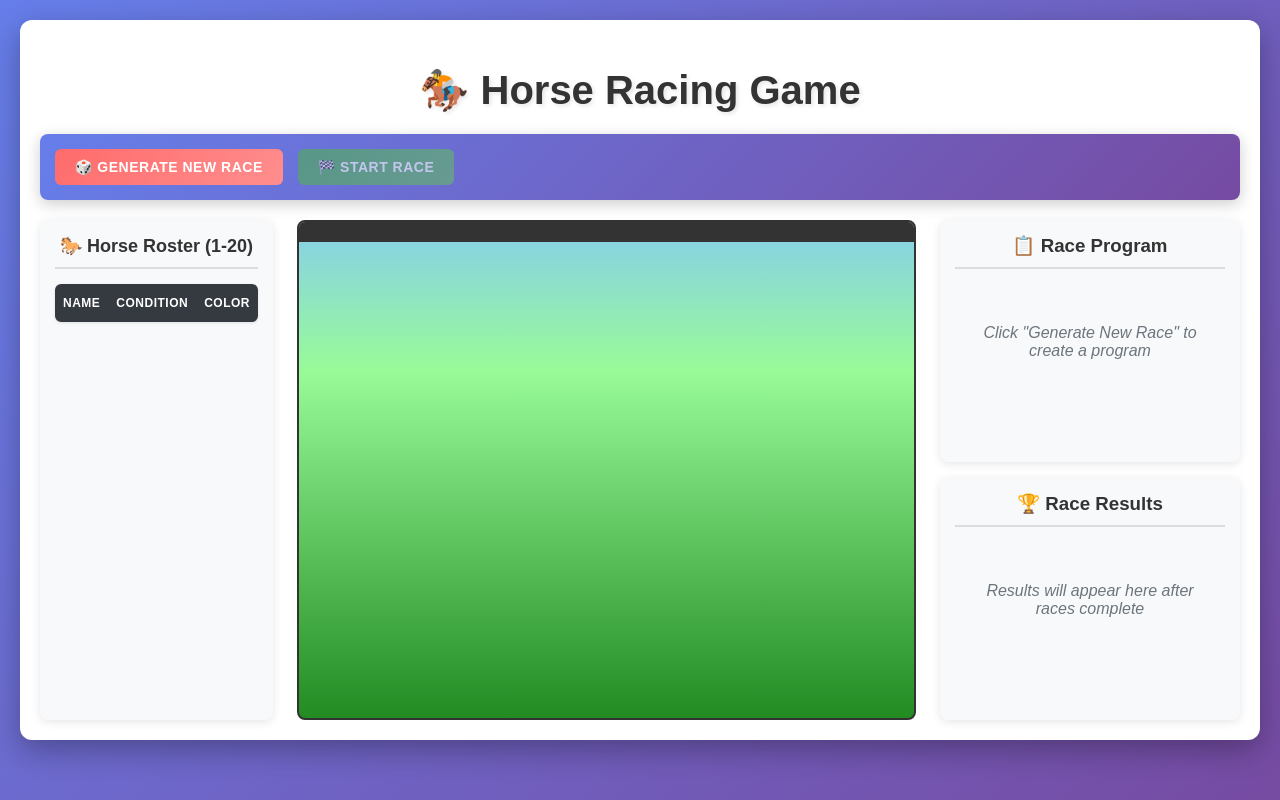
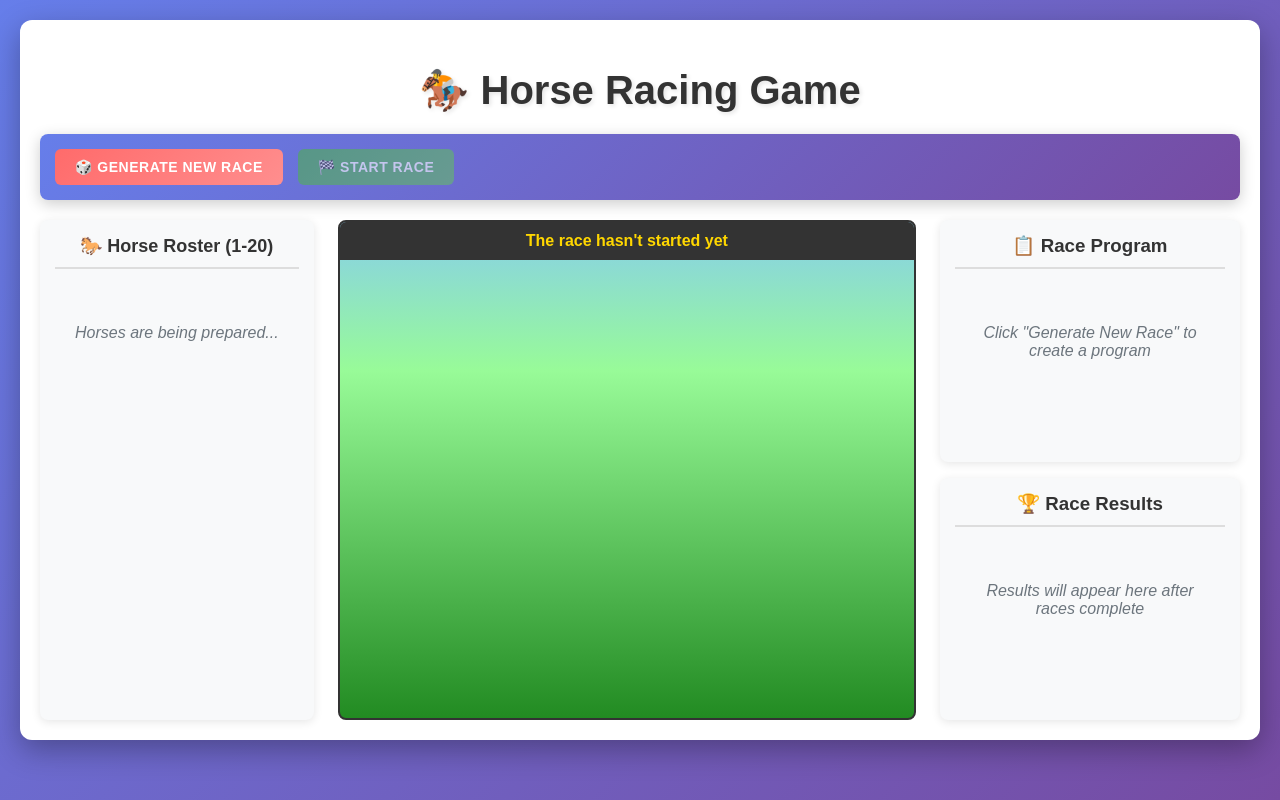
Before and after one commit to onurhaymana/horse-racing, a Vue app: page / in a window 1280 px wide. Built offline with nearby package versions, Linux system fonts and the light colour scheme; the HTML template or start-up script is replaced by a standard one.

Commit message:
feat: sticky menu and information arrangements

```diff
--- a/index.html
+++ b/index.html
@@ -2,7 +2,7 @@
 <html lang="en">
   <head>
     <meta charset="UTF-8" />
-    <link rel="icon" type="image/svg+xml" href="/vite.svg" />
+    <link rel="icon" type="image/svg+xml" href="/favicon.ico" />
     <meta name="viewport" content="width=device-width, initial-scale=1.0" />
     <title>Horse Racing Game</title>
   </head>
--- a/src/components/HorseList.vue
+++ b/src/components/HorseList.vue
@@ -1,7 +1,8 @@
 <template>
   <div class="horse-list">
     <h3>🐎 Horse Roster (1-20)</h3>
-    <div class="list-container">
+    <span v-if="horses.length === 0" class="no-horses">Horses are being prepared...</span>
+    <div v-else class="list-container">
       <div class="list-header">
         <div class="header-cell name-header">Name</div>
         <div class="header-cell condition-header">Condition</div>
@@ -66,6 +67,15 @@ export default {
     text-align: center;
     border-bottom: 2px solid #ddd;
     padding-bottom: 10px;
+  }
+
+  .no-horses {
+    display: block;
+    text-align: center;
+    padding: 40px 20px;
+    color: #6c757d;
+    font-style: italic;
+    font-size: 16px;
   }
 
   .list-container {
--- a/src/components/RaceControls.vue
+++ b/src/components/RaceControls.vue
@@ -85,6 +85,9 @@ export default {
 
 <style lang="scss" scoped>
 .controls {
+  position: sticky;
+  top: 1rem;
+  z-index: 2;
   display: flex;
   align-items: center;
   gap: 15px;
--- a/src/components/RaceTrack.vue
+++ b/src/components/RaceTrack.vue
@@ -1,6 +1,7 @@
 <template>
   <div class="track">
     <div class="header">
+      <span class="status" v-if="raceState === 'idle' && program.length === 0">The race hasn't started yet</span>
       <h3 v-if="currentRound < program.length">
         Round {{ currentRound + 1 }} - {{ program[currentRound]?.distance }}m
       </h3>
```
Also changed, not shown: 1 other file (tests, documents, lock files or other folders).
